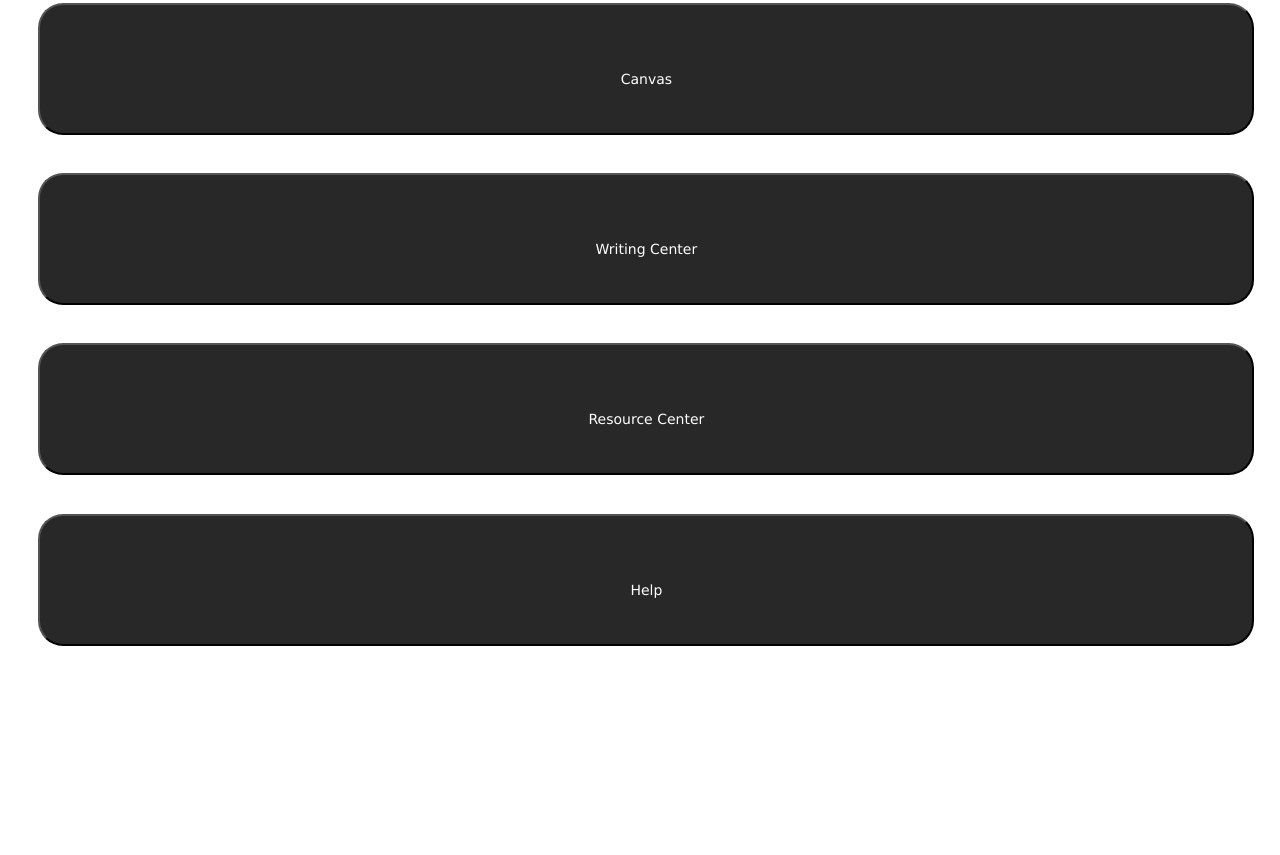
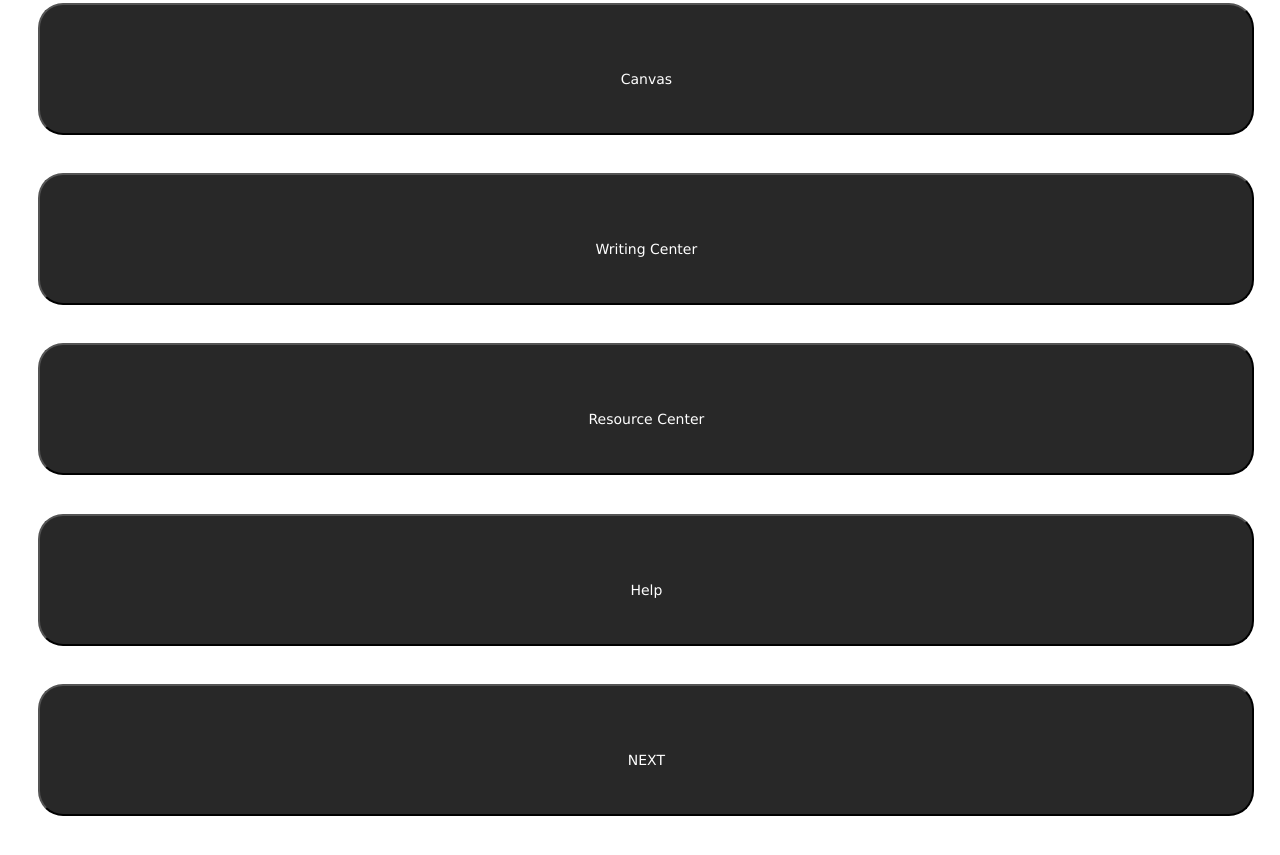
Before and after one commit to CaryStringfield/ouClsMoble1_1, a plain HTML site: page public_html/design4.html in a window 1280 px wide. Shown: the part 609-1464 px from the top of the page. Before the commit the page ends 1293 px from the top, so only its background shows below. Drawn offline with nearby package versions, Linux system fonts and the light colour scheme.

Commit message:
last design

```diff
--- a/public_html/design4.html
+++ b/public_html/design4.html
@@ -45,10 +45,10 @@
     <a style="text-decoration:none"  href ="https://cols.ou.edu/helpdesk/students/">
         <button class="button" style="display: block; width: 95%; height: 65px;">Help</button></a>
 </div>
-<!---<div>
-    <a style="text-decoration:none"  href ="design3.html">
+<div>
+    <a style="text-decoration:none"  href ="design5.html">
         <button class="button" style="display: block; width: 95%; height: 65px;">NEXT</button></a>
-</div>--->
+</div>
 
 </body>
 </html>
```
